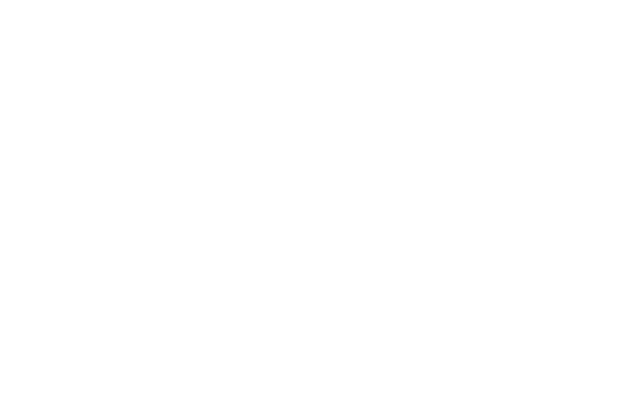
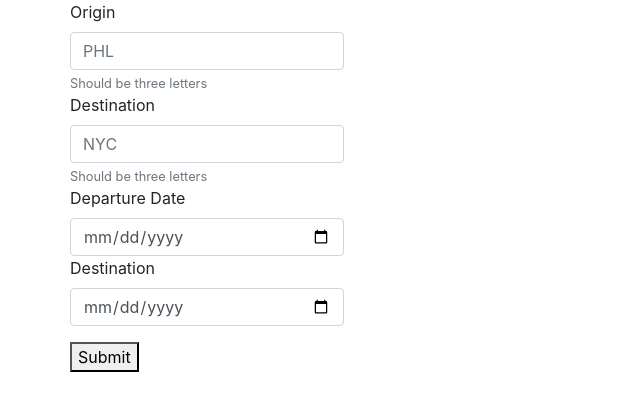
Before and after one commit to aschlegel09/Project-One, a plain HTML site: page index.html in a window 1280 px wide. Shown: the whole page, without its empty margins (0-640 px from the left). Drawn offline with nearby package versions, Linux system fonts and the light colour scheme.

Commit message:
Added forms to index to have amadeus.js work

```diff
--- a/index.html
+++ b/index.html
@@ -23,7 +23,37 @@
 </head>
 
 <body>
+
     <div id="map"></div>
+
+        <div class="container">
+            <div class="row">
+                <div class="form-group">
+                    <label for="origin">Origin</label>
+                    <input type="text" class="form-control" id="origin" placeholder="PHL">
+                    <small id="originHelp" class="form-text text-muted">Should be three letters</small>
+
+                    <label for="destination">Destination</label>
+                    <input type="text" class="form-control" id="destination" placeholder="NYC">
+                    <small id="destinationHelp" class="form-text text-muted">Should be three letters</small>
+
+                    <label for="destination">Departure Date</label>
+                    <input type="date" class="form-control" id="depDate" placeholder="2018-01-30">
+
+                    <label for="destination">Destination</label>
+                    <input type="date" class="form-control" id="retDate" placeholder="2018-02-19">
+
+                    <button id="submit" class="mt-3">Submit</button>
+                </div>
+            </div>
+            <div class="row">
+                <div id="loader" class="loader"></div>
+                <div id="results"></div>
+            </div>
+            <div class="row">
+                <div id="firebase_test"></div>
+            </div>
+        </div>
 
 <!-- Google Maps API
     <script src="https://maps.googleapis.com/maps/api/js?key=AIzaSyDgq_P-Hu3lzV7kvlp7DEHb0Daxw8ufoD8&callback=initMap&language=en&region=US"
```
